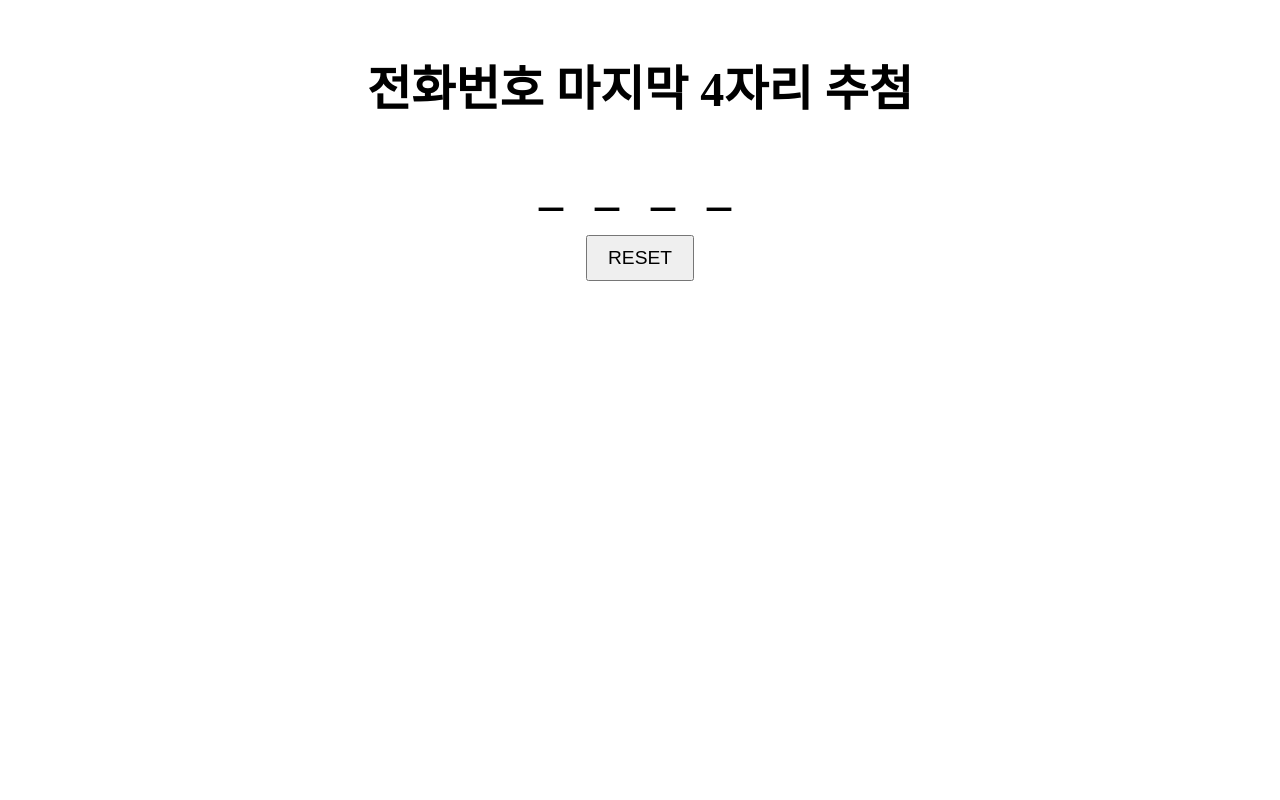
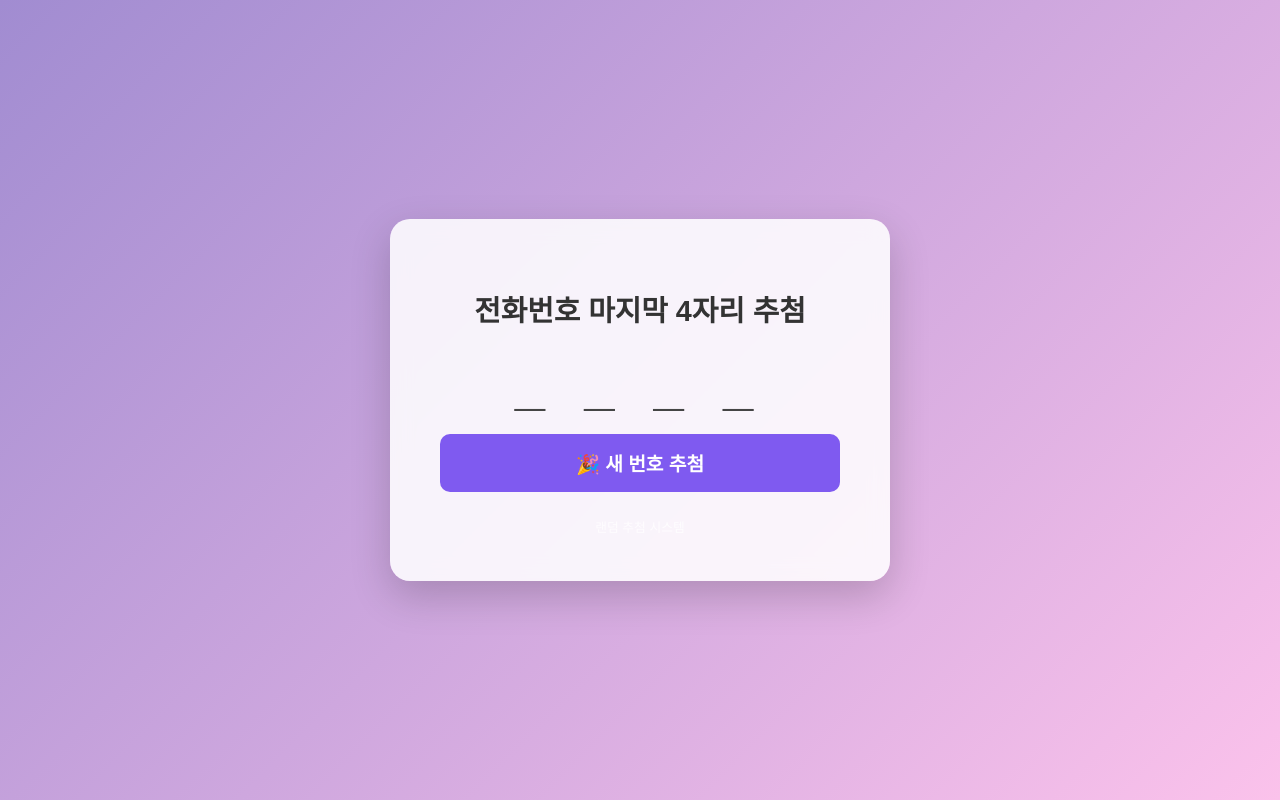
Before and after one commit to Lee-sn/phone-draw, a plain HTML site: page public/index.html in a window 1280 px wide. Drawn offline with Linux system fonts and the light colour scheme.

Commit message:
Update index.html

```diff
--- a/public/index.html
+++ b/public/index.html
@@ -2,28 +2,103 @@
 <html>
 <head>
 <meta charset="UTF-8">
-<title>전화번호 마지막 4자리 추첨</title>
+<title>전화번호 추첨 이벤트</title>
+
 <style>
-    body { text-align: center; font-size: 2rem; margin-top: 50px; }
-    #number { font-size: 3rem; letter-spacing: 10px; font-weight: bold; }
-    button { padding: 10px 20px; font-size: 1.2rem; margin-top: 20px; }
+    body {
+        margin: 0;
+        padding: 0;
+        font-family: "Pretendard", "Noto Sans KR", sans-serif;
+        display: flex;
+        justify-content: center;
+        align-items: center;
+        height: 100vh;
+        background: linear-gradient(135deg, #a18cd1 0%, #fbc2eb 100%);
+    }
+
+    .container {
+        background: #ffffffdd;
+        backdrop-filter: blur(10px);
+        padding: 45px 50px;
+        border-radius: 20px;
+        text-align: center;
+        width: 90%;
+        max-width: 400px;
+        box-shadow: 0px 15px 40px #00000030;
+        animation: fadeIn 0.6s ease-in-out;
+    }
+
+    @keyframes fadeIn {
+        from { opacity: 0; transform: translateY(20px); }
+        to   { opacity: 1; transform: translateY(0); }
+    }
+
+    h2 {
+        margin-bottom: 25px;
+        font-size: 1.8rem;
+        font-weight: 700;
+        color: #333;
+    }
+
+    .number-box {
+        font-size: 3.4rem;
+        font-weight: 900;
+        letter-spacing: 12px;
+        margin-bottom: 30px;
+        color: #444;
+        height: 50px;
+    }
+
+    button {
+        background: #7f5af0;
+        color: white;
+        border: none;
+        border-radius: 10px;
+        font-size: 1.2rem;
+        padding: 15px 25px;
+        width: 100%;
+        cursor: pointer;
+        transition: 0.2s;
+        font-weight: 600;
+    }
+
+    button:hover {
+        background: #6245c6;
+    }
+
+    button:active {
+        transform: scale(0.98);
+    }
+
+    .footer {
+        margin-top: 25px;
+        font-size: 0.8rem;
+        color: #ffffffcc;
+    }
 </style>
 </head>
 <body>
 
-<h2>전화번호 마지막 4자리 추첨</h2>
-<div id="number">_ _ _ _</div>
-<button id="resetBtn">RESET</button>
+<div class="container">
+    <h2>전화번호 마지막 4자리 추첨</h2>
+
+    <div id="number" class="number-box">_ _ _ _</div>
+
+    <button id="resetBtn">🎉 새 번호 추첨</button>
+
+    <div class="footer">랜덤 추첨 시스템</div>
+</div>
 
 <script>
 document.getElementById("resetBtn").addEventListener("click", async () => {
-    document.getElementById("number").innerText = "_ _ _ _";
+    const numberBox = document.getElementById("number");
+    numberBox.innerText = "_ _ _ _";
 
     const res = await fetch("/api/draw");
     const data = await res.json();
 
     if (data.status === "done") {
-        document.getElementById("number").innerText = "모든 번호 추첨 완료";
+        numberBox.innerText = "끝!";
         return;
     }
 
@@ -33,11 +108,18 @@ document.getElementById("resetBtn").addEventListener("click", async () => {
 
     const timer = setInterval(() => {
         result += number[index];
-        document.getElementById("number").innerText =
+
+        numberBox.innerText =
             result.padEnd(4, "_").split("").join(" ");
+
+        numberBox.style.transform = "scale(1.2)";
+        setTimeout(() => {
+            numberBox.style.transform = "scale(1)";
+        }, 150);
+
         index++;
         if (index >= 4) clearInterval(timer);
-    }, 1000);
+    }, 450);  // 속도 빠르게(0.45초)
 });
 </script>
 
```
